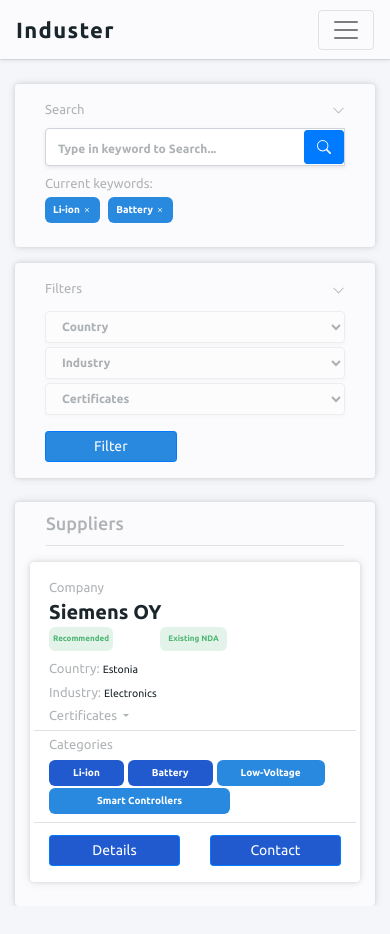
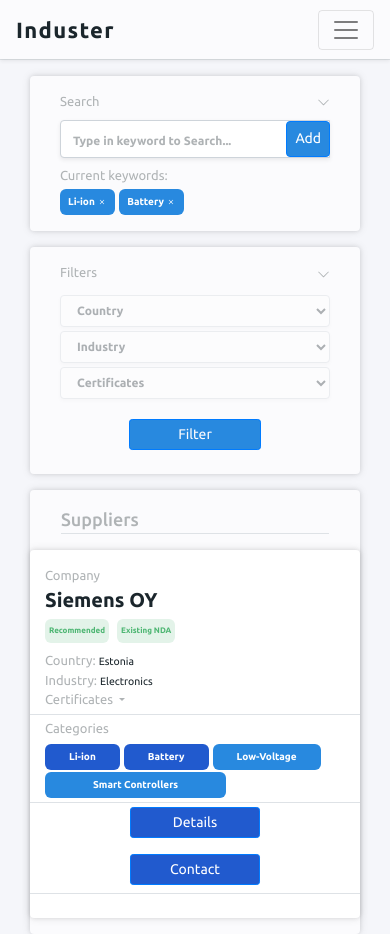
Before and after one commit to martinontcode/Induster, an Angular app: page /supplier in a window 390 px wide. Before the commit the page ends 906 px from the top, so only its background shows below. Built offline with nearby package versions, Linux system fonts and the light colour scheme.

Commit message:
Finished full responsive design, code refactor.
* Finished all responsive design, main focus desktop.
* Refactored all front-end code.
* Refactored all css styles.

```diff
--- a/src/app/supplier/supplier.component.css
+++ b/src/app/supplier/supplier.component.css
@@ -1,3 +1,23 @@
+/* Component level changes */
+.supplier-custom-font {
+    font-weight: 400;
+    font-size: 0.875em;
+    color: #0010119f;
+}
+.supplier-custom-link-font {
+    font-weight: 400;
+    font-size: 0.875em;
+    color: #001011a2;
+    text-decoration: none;
+}
+.supplier-custom-link-font:hover {
+    font-weight: 400;
+    font-size: 0.875em;
+    color: #3f51b5;
+    text-decoration: none;
+    transition: 0.3s;
+}
+
 /* Search */
 .search-wrapper {
     background-color: #FBFBFD !important;
@@ -21,21 +41,24 @@
     color: #AFB3B5;
     font-size: 0.8125em;
 }
-.mycustom .input-group-prepend {
+.search-box .input-group-prepend {
     position: absolute;
-    right: 2px;
-    top: 2px;
-    bottom: 2px;
-    right: 2px;
-    border-radius: 4px;
+    right: 1px;
+    top: 1px;
+    bottom: 1px;
     z-index:9;
-    background-color: #2889DF;
 }
-.mycustom .input-group-prepend:hover {
+.search-box .input-group-prepend:hover {
     background-color: #0F4C75;
 }
 .search-button:hover {
     background-color: #0F4C75;
+}
+.custom-keyword-add-button{
+    background-color: #2889DF !important;
+}
+.custom-keyword-add-button{
+    background-color: #2889DF !important;
 }
 
 /* Filter */
@@ -78,60 +101,6 @@
     font-size: 0.625rem !important;
     font-weight: 600;
 }
-
-/* Component level changes */
-
-.supplier-custom-font {
-    font-weight: 400;
-    font-size: 0.875em;
-    color: #0010119f;
-}
-.supplier-custom-link-font {
-    font-weight: 400;
-    font-size: 0.875em;
-    color: #001011a2;
-    text-decoration: none;
-}
-.supplier-custom-link-font:hover {
-    font-weight: 400;
-    font-size: 0.875em;
-    color: #3f51b5;
-    text-decoration: none;
-    transition: 0.3s;
-}
-
-/* Supplier search */
-.supplier-search-wrapper {
-    background-color: white;
-}
-.search-btn-outline-custom {
-    color: #3f51b59f;
-    border-color: #3f51b59f;
-    -webkit-border-radius: 10rem;
-       -moz-border-radius: 10rem;
-            border-radius: 10rem;
-}
-.search-btn-outline-custom:hover, .btn-primary:focus, .btn-primary:active, .btn-primary.active, .open>.dropdown-toggle.btn-primary {
-    color: #fff;
-    background-color: #3f51b5;
-    border-color: #3f51b5;
-}
-.search-badge-custom {
-    font-weight: 500;
-    font-size: 0.625em;
-    background-color: #3F51B5;
-    color: #fff;
-    line-height: 2;
-    /* padding-left: 12px; */
-    padding: 2px 12px 2px 12px;
-}
-.search-badge-custom:hover {
-    font-size: 0.625em;
-    background-color: #4f64e0;
-    color: #fff;
-    line-height: 2;
-}
-
 
 /* Supplier information */
 .supplier-header-font {
@@ -256,13 +225,13 @@
 /* Responsive design */
 
 /* Extra Small Devices, Phones */
-@media only screen and (min-width : 320px) {
+@media only screen and (min-width : 320px) and (max-width : 480px) {
     .border-bottom-custom {
         border-bottom: 1px solid #dee2e6;
     }
 }
 /* Extra Small Devices, Phones */
-@media only screen and (min-width : 480px) {
+@media only screen and (min-width : 480px) and (max-width : 768px) {
     .border-bottom-custom {
         border-bottom: 1px solid #dee2e6;
     }
@@ -274,7 +243,9 @@
 
 /* Medium Devices, Desktops */
 @media only screen and (min-width : 992px) {
-
+    .border-right-custom {
+        border-right: 1px solid #dee2e6;
+    }
 }
 
 /* Large Devices, Wide Screens */
--- a/src/app/supplier/supplier.component.html
+++ b/src/app/supplier/supplier.component.html
@@ -1,41 +1,40 @@
-<div class="row ml-sm-1 mr-sm-1 mt-2">
-    <div class="col-12 col-lg-7 mt-3">
-        <div class="col search-wrapper">
-            <div class="container pt-3 pb-4 accordion"  id="accordionExample2">
-                <div class="search-title d-flex">
+<div class="container-fluid mt-3 mt-xl-4">
+    <div class="row justify-content-between">
+        <div class="col-12 col-lg-7">
+            <!-- Start of search-wrapper -->
+            <div class="container search-wrapper accordion pt-3 pb-3" id="search-accordion">
+                <div class="container">
+                    <div class="search-title d-flex" id="search-title">
                         <span class="">Search</span>
                         <span class="ml-auto">
-                        <svg width="1em" height="1em" viewBox="0 0 16 16" class="bi bi-chevron-down" type="button" data-toggle="collapse" data-target="#collapseTwo" aria-expanded="true" aria-controls="collapseTwo" fill="currentColor" xmlns="http://www.w3.org/2000/svg">
+                            <!-- Search content collapse -->
+                            <svg width="1em" height="1em" viewBox="0 0 16 16" class="bi bi-chevron-down" type="button" data-toggle="collapse" data-target="#search-content" aria-expanded="true" aria-controls="collapse-search" fill="currentColor" xmlns="http://www.w3.org/2000/svg">
                                 <path fill-rule="evenodd" d="M1.646 4.646a.5.5 0 0 1 .708 0L8 10.293l5.646-5.647a.5.5 0 0 1 .708.708l-6 6a.5.5 0 0 1-.708 0l-6-6a.5.5 0 0 1 0-.708z"/>
                             </svg>
                         </span>
                     </div>
-                <div class="collapse show" id="collapseTwo" aria-labelledby="headingOne" data-parent="#accordionExample2">
-                    <div class="pt-2">
-                        <div class="input-group mycustom">
-                            <input type="text" class="form-control form-control search-input shadow-sm" id="searchKeywords" aria-describedby="Enter keywords" placeholder="Type in keyword to Search...">
+                    <div class="search-content collapse show mt-2" id="search-content" aria-labelledby="search-content" data-parent="#search-accordion">
+                        <!-- Keyword search input -->
+                        <div class="input-group search-box">
+                            <input type="text" class="form-control search-input shadow-sm" id="search-keywords" aria-describedby="Enter keywords" placeholder="Type in keyword to Search...">
                             <div class="input-group-prepend">
-                                <button type="submit" value="submit" class="btn btn-primary btn-sm rounded search-button" id="inputGroupPrepend2">
-                                    <svg width="1em" height="1em" viewBox="0 0 16 16" class="bi bi-search ml-1 mr-1 font-weight-bold" fill="currentColor" xmlns="http://www.w3.org/2000/svg">
-                                        <path fill-rule="evenodd" d="M10.442 10.442a1 1 0 0 1 1.415 0l3.85 3.85a1 1 0 0 1-1.414 1.415l-3.85-3.85a1 1 0 0 1 0-1.415z"/>
-                                        <path fill-rule="evenodd" d="M6.5 12a5.5 5.5 0 1 0 0-11 5.5 5.5 0 0 0 0 11zM13 6.5a6.5 6.5 0 1 1-13 0 6.5 6.5 0 0 1 13 0z"/>
-                                    </svg>
+                                <button type="submit" value="submit" class="btn btn-primary btn-sm rounded search-button custom-keyword-add-button" id="searchInputGroup">
+                                    Add
                                 </button>
                             </div>
                         </div>
-                    </div>
-                    <!-- Search keywords -->
-                    <div class="pt-2 search-keyword-title row">
+                        <!-- Current keyword area -->
+                        <div class="search-keyword-title row mt-2">
                             <div class="col-12">
                                 Current keywords:
                             </div>
                             <div class="col-12">
-                            <span class="badge badge-primary pt-2 pb-2 pl-2 pr-2 keyword-badge keyword-text mr-2 mt-1">Li-ion
+                                <span class="badge badge-primary keyword-badge keyword-text pt-2 pb-2 pl-2 pr-2 mt-1 mr-1">Li-ion
                                     <svg width="1em" height="1em" viewBox="0 0 16 16" class="bi bi-x" fill="currentColor" xmlns="http://www.w3.org/2000/svg">
                                     <path fill-rule="evenodd" d="M4.646 4.646a.5.5 0 0 1 .708 0L8 7.293l2.646-2.647a.5.5 0 0 1 .708.708L8.707 8l2.647 2.646a.5.5 0 0 1-.708.708L8 8.707l-2.646 2.647a.5.5 0 0 1-.708-.708L7.293 8 4.646 5.354a.5.5 0 0 1 0-.708z"/>
                                     </svg>
                                 </span>
-                            <span class="badge badge-primary pt-2 pb-2 pl-2 pr-2 keyword-badge keyword-text">Battery
+                                <span class="badge badge-primary keyword-badge keyword-text pt-2 pb-2 pl-2 pr-2">Battery
                                     <svg width="1em" height="1em" viewBox="0 0 16 16" class="bi bi-x" fill="currentColor" xmlns="http://www.w3.org/2000/svg">
                                     <path fill-rule="evenodd" d="M4.646 4.646a.5.5 0 0 1 .708 0L8 7.293l2.646-2.647a.5.5 0 0 1 .708.708L8.707 8l2.647 2.646a.5.5 0 0 1-.708.708L8 8.707l-2.646 2.647a.5.5 0 0 1-.708-.708L7.293 8 4.646 5.354a.5.5 0 0 1 0-.708z"/>
                                     </svg>
@@ -46,59 +45,62 @@
                 </div>
             </div>
         </div>
-    <div class="col-12 col-lg-5 d-flex justify-content-end mt-3">
-        <div class="col filter-wrapper">
-            <div class="container pt-3 pb-3 accordion align-items-center" id="accordionExample">
-                <div class="filter-title d-flex">
+        <!-- End of search-wrapper -->
+        <!-- Start of filter-wrapper -->
+        <div class="col-12 col-lg-5 mt-3 mt-lg-0">
+            <div class="container filter-wrapper accordion pt-3 pb-3" id="filter-accordion">
+                <div class="container">
+                    <div class="filter-title d-flex" id="filter-title">
                         <span class="">Filters</span>
                         <span class="ml-auto">
-                        <svg width="1em" height="1em" viewBox="0 0 16 16" class="bi bi-chevron-down" type="button" data-toggle="collapse" data-target="#collapseOne" aria-expanded="true" aria-controls="collapseOne" fill="currentColor" xmlns="http://www.w3.org/2000/svg">
+                            <!-- Filter content collapse -->
+                            <svg width="1em" height="1em" viewBox="0 0 16 16" class="bi bi-chevron-down" type="button" data-toggle="collapse" data-target="#filter-content" aria-expanded="true" aria-controls="collapse-filter" fill="currentColor" xmlns="http://www.w3.org/2000/svg">
                                 <path fill-rule="evenodd" d="M1.646 4.646a.5.5 0 0 1 .708 0L8 10.293l5.646-5.647a.5.5 0 0 1 .708.708l-6 6a.5.5 0 0 1-.708 0l-6-6a.5.5 0 0 1 0-.708z"/>
                             </svg>
                         </span>
                     </div>
-                <div class="col-12 collapse show" id="collapseOne" aria-labelledby="headingOne" data-parent="#accordionExample">
-                    <div class="pt-2 pt-lg-3 row justify-content-between">
-                            <select class="form-control col-12 col-sm-4 mt-1 shadow-sm filter-input">
+                    <!-- Filter content -->
+                    <div class="col-12 filter-content collapse show pt-2" id="filter-content" aria-labelledby="filter-content" data-parent="#filter-accordion">
+                        <div class="row justify-content-between mb-1">
+                            <select class="form-control col-12 col-sm-4 col-lg-3 mt-1 shadow-sm filter-input">
                                 <option selected>Country</option>
                             </select>
-                            <select class="form-control col-12 col-sm-4  mt-1 shadow-sm filter-input">
+                            <select class="form-control col-12 col-sm-4 col-xl-3 mt-1 shadow-sm filter-input">
                                 <option selected>Industry</option>
                             </select>
-                            <select class="form-control col-12 col-sm-4  mt-1 shadow-sm filter-input">
+                            <select class="form-control col-12 col-sm-4 col-xl-4 mt-1 shadow-sm filter-input">
                                 <option selected>Certificates</option>
                             </select>
                         </div>
-                    <div class="row">
-                        <button type="button" class="btn btn-sm btn-primary filter-btn mt-3 ml-0 pl-5 pr-5 mb-0">Filter</button>
+                        <div class="col-12 text-center">
+                            <button type="button" class="btn btn-sm btn-primary filter-btn mt-3 mb-2 ml-0 pl-5 pr-5">Filter</button>
                         </div>
                     </div>
                 </div>
             </div>
         </div>
-    <div class="col-12 mt-4">
-        <div class="col supplier-result-wrapper">
-            <div class="ml-3 mr-3 pt-2 pb-2 supplier-result-title border-bottom">Suppliers</div>
-            <div class="pt-3 pb-4 ml-sm-3 mr-sm-3">
-                <div class="supplier-wrapper">
-                    <div class="ml-1 mr-1 ml-sm-3 mr-sm-3 pt-3 pb-3 row">
-                        <div class="col-12 col-lg-4 border-right-custom border-bottom-custom">
+        <!-- End of filter-wrapper -->
+        <!-- Start of supplier-wrapper -->
+        <div class="col-12 mt-3 mt-lg-4">
+            <div class="container-fluid supplier-result-wrapper pt-3 pb-3" id="supplier-wrapper">
+                <div class="ml-3 mr-3 mb-3 supplier-result-title border-bottom">Suppliers</div>
+                <div class="row supplier-wrapper pt-3 pb-4 ml-sm-3 mr-sm-3">
+                    <!-- Company block -->
+                    <div class="col-12 col-lg-4 border-right-custom border-bottom-custom mt-md-1">
                         <div class="row">
                             <!-- Company title label -->
                             <div class="supplier-title col-12">Company</div>
                             <!-- Company information row -->
-                                <div class="supplier-company col-12 col-sm-5 d-flex align-items-center">Siemens OY</div>
-                                <div class="supplier-company col-4 col-md-3 d-flex align-items-center mr-1 mr-sm-2">
-                                    <span class="badge badge-success pt-2 pb-2 pl-1 pr-1 pl-sm-2 pr-sm-2 supplier-badge supplier-text ml-sm-2">Recommended</span>
-                                </div>
-                                <div class="supplier-company col-4 col-md-3 d-flex align-items-center">
-                                    <span class="badge badge-success pt-2 pb-2 pl-1 pr-1 pl-2 pr-2 supplier-badge supplier-text ml-sm-2">Existing NDA</span>
+                            <div class="supplier-company col-12 col-sm-5 col-lg-12 d-flex align-items-center">Siemens OY</div>
+                            <div class="d-flex align-items-center col-4 col-md-3 mt-1">
+                                <span class="badge badge-success supplier-badge supplier-text pt-2 pb-2 pl-1 pr-1 pl-sm-2 pr-sm-2 ml-sm-2 ml-lg-0 mr-2">Recommended</span>
+                                <span class="badge badge-success supplier-badge supplier-text pt-2 pb-2 pl-1 pr-1 pl-sm-2 pr-sm-2 ml-sm-2 ml-lg-0">Existing NDA</span>
                             </div>
                             <!-- Company extra information row -->
-                                <div class="col-12 mt-2 row">
-                                    <div class="col-12 col-sm-4 mb-1 supplier-information-text">Country: <span class="supplier-information-value ml-sm-1">Estonia</span></div>
-                                    <div class="col-12 col-sm-5 mb-1 supplier-information-text">Industry: <span class="supplier-information-value ml-sm-1">Electronics</span></div>
-                                    <div class="col-12 col-sm-3 mb-1 supplier-information-text">
+                            <div class="col-12 row mt-2 mb-1 mb-md-2">
+                                <div class="col-12 col-sm-4 col-lg-3 mr-lg-2 supplier-information-text">Country: <span class="supplier-information-value ml-sm-1 ml-lg-0">Estonia</span></div>
+                                <div class="col-12 col-sm-5 col-lg-3 mr-lg-2 supplier-information-text">Industry: <span class="supplier-information-value ml-sm-1 ml-lg-0">Electronics</span></div>
+                                <div class="col-12 col-sm-3 col-lg-3 supplier-information-text">
                                     <div class="dropdown">
                                         <span class="dropdown-toggle" type="button" id="dropdownMenuButton" data-toggle="dropdown" aria-haspopup="true" aria-expanded="false">
                                         Certificates
@@ -113,10 +115,11 @@
                             </div>
                         </div>
                     </div>
-                        <div class="col-12 col-lg-6 border-right-custom border-bottom-custom">
-                            <div class="row mb-2">
+                    <!-- Categories block -->
+                    <div class="col-12 col-lg-6 border-right-custom border-bottom-custom mt-1 mt-md-1">
+                        <div class="row mb-1 mb-md-2">
                             <!-- Categories title label -->
-                                    <div class="col-12 mt-1 categories-title">Categories</div>
+                            <div class="col-12 categories-title">Categories</div>
                             <div class="col-12 mt-1">
                                 <span class="badge badge-primary pt-2 pb-2 pl-4 pr-4 categories-badge categories-text categories-hit mr-1">
                                     Li-ion
@@ -135,19 +138,16 @@
                             </div>
                         </div>
                     </div>
-                        <div class="col-12 col-lg-2 ml-sm-auto mt-1">
-                            <div class="row">
-                                <div class="col-6 col-lg-12 mt-2">
-                                    <button type="button" class="btn btn-sm btn-primary supplier-detail-btn btn-block">Details</button>
-                                </div>
-                                <div class="col-6 col-lg-12 mt-2">
-                                    <button type="button" class="btn btn-sm btn-primary supplier-contact-btn btn-block">Contact</button>
+                    <!-- Buttons block -->
+                    <div class="col-12 col-lg-2 border-bottom-custom mt-1 mt-md-1 d-flex justify-content-around align-items-center">
+                        <div class="mb-2">
+                            <button type="button" class="btn btn-sm col-12 btn-primary supplier-detail-btn mb-3">Details</button>
+                            <button type="button" class="btn btn-sm col-12 btn-primary supplier-contact-btn">Contact</button>
                         </div>
                     </div>
                 </div>
             </div>
         </div>
+        <!-- End of supplier-wrapper -->
     </div>
 </div>
-    </div>
-</div>
```
Lines whose indentation alone changed are shown as unchanged.
